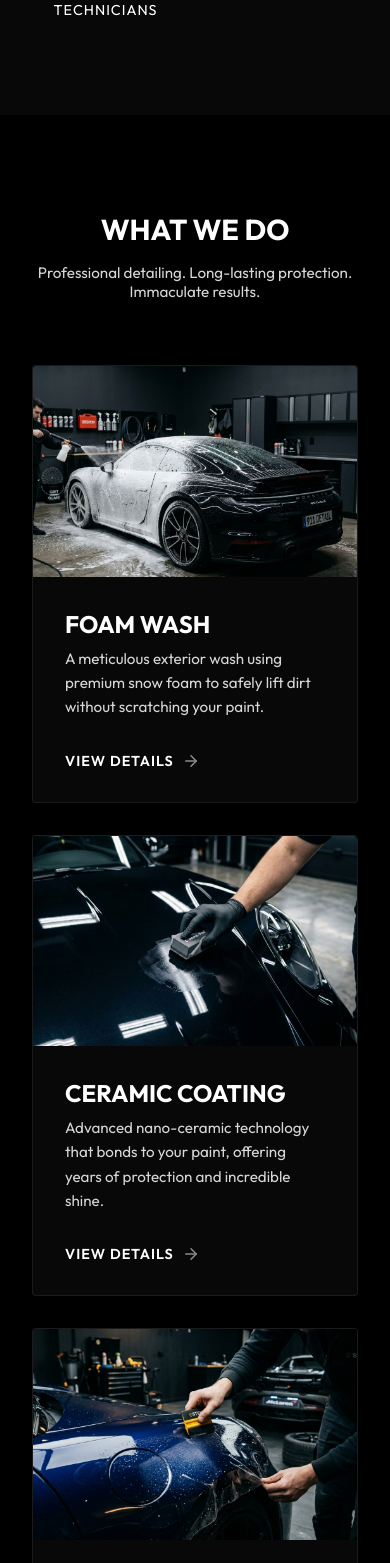
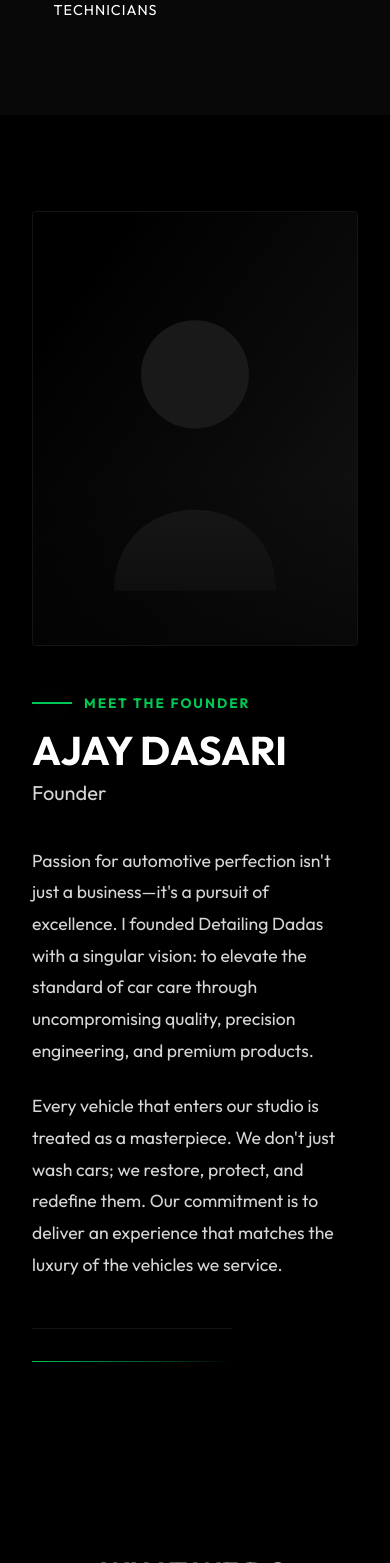
Before and after one commit to varshnilyadav/detailing-dadas, a Next.js app: page / in a window 390 px wide. Shown: the part 1885-3448 px from the top of the page. Built offline with nearby package versions, Linux system fonts and the light colour scheme.

Commit message:
feat: Add premium Founder section with responsive layout and animations

```diff
--- a/src/app/page.tsx
+++ b/src/app/page.tsx
@@ -6,6 +6,7 @@ import { ServiceCard } from '@/components/ui/ServiceCard';
 import { ReviewCard } from '@/components/ui/ReviewCard';
 import { Carousel3D } from '@/components/ui/Carousel3D';
 import Brands from '@/components/sections/Brands';
+import Founder from '@/components/sections/Founder';
 import { HeroVideo } from '@/components/ui/HeroVideo';
 import { services } from '@/data/services';
 import { reviews } from '@/data/reviews';
@@ -81,6 +82,9 @@ export default function Home() {
           </div>
         </div>
       </section>
+
+      {/* Founder Section */}
+      <Founder />
 
       {/* Services Preview */}
       <section className={styles.section}>
--- /dev/null
+++ b/src/components/sections/Founder.module.css
@@ -0,0 +1,142 @@
+.founderSection {
+  padding: 6rem 0;
+  background-color: var(--color-black);
+  position: relative;
+  overflow: hidden;
+}
+
+.container {
+  max-width: var(--max-width);
+  margin: 0 auto;
+  padding: 0 var(--container-padding);
+}
+
+.grid {
+  display: grid;
+  grid-template-columns: 1fr;
+  gap: 3rem;
+  align-items: center;
+}
+
+@media (min-width: 992px) {
+  .grid {
+    grid-template-columns: 5fr 7fr;
+    gap: 5rem;
+  }
+}
+
+/* Image */
+.imageColumn {
+  position: relative;
+  opacity: 0;
+  transform: translateY(30px);
+  transition: opacity 0.8s ease, transform 0.8s ease;
+}
+
+.visible .imageColumn {
+  opacity: 1;
+  transform: translateY(0);
+}
+
+.imageWrapper {
+  position: relative;
+  width: 100%;
+  aspect-ratio: 3/4;
+  border-radius: 4px;
+  overflow: hidden;
+  border: 1px solid var(--border-color);
+  box-shadow: 0 20px 40px rgba(0, 0, 0, 0.6);
+}
+
+.founderImage {
+  object-fit: cover;
+  transition: transform 1s ease, filter 1s ease;
+  filter: grayscale(80%) contrast(1.1);
+}
+
+.imageWrapper:hover .founderImage {
+  transform: scale(1.05);
+  filter: grayscale(0%) contrast(1.1);
+}
+
+.imageOverlay {
+  position: absolute;
+  inset: 0;
+  background: linear-gradient(to top, rgba(0, 0, 0, 0.6) 0%, transparent 40%);
+  pointer-events: none;
+}
+
+/* Content */
+.contentColumn {
+  opacity: 0;
+  transform: translateY(30px);
+  transition: opacity 0.8s ease 0.2s, transform 0.8s ease 0.2s;
+}
+
+.visible .contentColumn {
+  opacity: 1;
+  transform: translateY(0);
+}
+
+.eyebrow {
+  display: flex;
+  align-items: center;
+  gap: 12px;
+  font-family: var(--font-main);
+  font-weight: 700;
+  text-transform: uppercase;
+  letter-spacing: 2px;
+  font-size: 0.85rem;
+  color: var(--color-green);
+  margin-bottom: 1rem;
+}
+
+.eyebrowLine {
+  width: 40px;
+  height: 2px;
+  background-color: var(--color-green);
+  box-shadow: var(--glow-green);
+}
+
+.name {
+  font-size: 2.5rem;
+  text-transform: uppercase;
+  line-height: 1.1;
+  margin-bottom: 0.5rem;
+}
+
+@media (min-width: 768px) {
+  .name {
+    font-size: 3.5rem;
+  }
+}
+
+.title {
+  font-size: 1.25rem;
+  color: var(--color-soft-white);
+  font-weight: 400;
+  margin-bottom: 2.5rem;
+}
+
+.description {
+  display: flex;
+  flex-direction: column;
+  gap: 1.5rem;
+  font-size: 1.1rem;
+  line-height: 1.8;
+  color: var(--color-soft-white);
+  max-width: 650px;
+}
+
+.signatureWrapper {
+  margin-top: 3rem;
+  padding-top: 2rem;
+  border-top: 1px solid var(--border-color);
+  max-width: 200px;
+}
+
+.signatureLine {
+  width: 100%;
+  height: 1px;
+  background: linear-gradient(to right, var(--color-green), transparent);
+}
--- /dev/null
+++ b/src/components/sections/Founder.tsx
@@ -0,0 +1,73 @@
+'use client';
+
+import React, { useEffect, useRef, useState } from 'react';
+import Image from 'next/image';
+import styles from './Founder.module.css';
+
+export default function Founder() {
+  const [isVisible, setIsVisible] = useState(false);
+  const sectionRef = useRef<HTMLElement>(null);
+
+  useEffect(() => {
+    const observer = new IntersectionObserver(
+      (entries) => {
+        if (entries[0].isIntersecting) {
+          setIsVisible(true);
+          observer.disconnect();
+        }
+      },
+      { threshold: 0.2 }
+    );
+
+    if (sectionRef.current) {
+      observer.observe(sectionRef.current);
+    }
+
+    return () => observer.disconnect();
+  }, []);
+
+  return (
+    <section className={`${styles.founderSection} ${isVisible ? styles.visible : ''}`} ref={sectionRef}>
+      <div className={styles.container}>
+        <div className={styles.grid}>
+          {/* Image Column */}
+          <div className={styles.imageColumn}>
+            <div className={styles.imageWrapper}>
+              <Image
+                src="/assets/founder-placeholder.svg"
+                alt="Ajay Dasari - Founder"
+                fill
+                className={styles.founderImage}
+                sizes="(max-width: 768px) 100vw, 50vw"
+              />
+              <div className={styles.imageOverlay}></div>
+            </div>
+          </div>
+
+          {/* Content Column */}
+          <div className={styles.contentColumn}>
+            <div className={styles.eyebrow}>
+              <span className={styles.eyebrowLine}></span>
+              Meet the Founder
+            </div>
+            <h2 className={styles.name}>Ajay Dasari</h2>
+            <h3 className={styles.title}>Founder</h3>
+
+            <div className={styles.description}>
+              <p>
+                Passion for automotive perfection isn't just a business—it's a pursuit of excellence. I founded Detailing Dadas with a singular vision: to elevate the standard of car care through uncompromising quality, precision engineering, and premium products.
+              </p>
+              <p>
+                Every vehicle that enters our studio is treated as a masterpiece. We don't just wash cars; we restore, protect, and redefine them. Our commitment is to deliver an experience that matches the luxury of the vehicles we service.
+              </p>
+            </div>
+
+            <div className={styles.signatureWrapper}>
+              <div className={styles.signatureLine}></div>
+            </div>
+          </div>
+        </div>
+      </div>
+    </section>
+  );
+}
```
Also changed, not shown: public/assets/founder-placeholder.svg (added), 1 other file (tests, documents, lock files or other folders).
